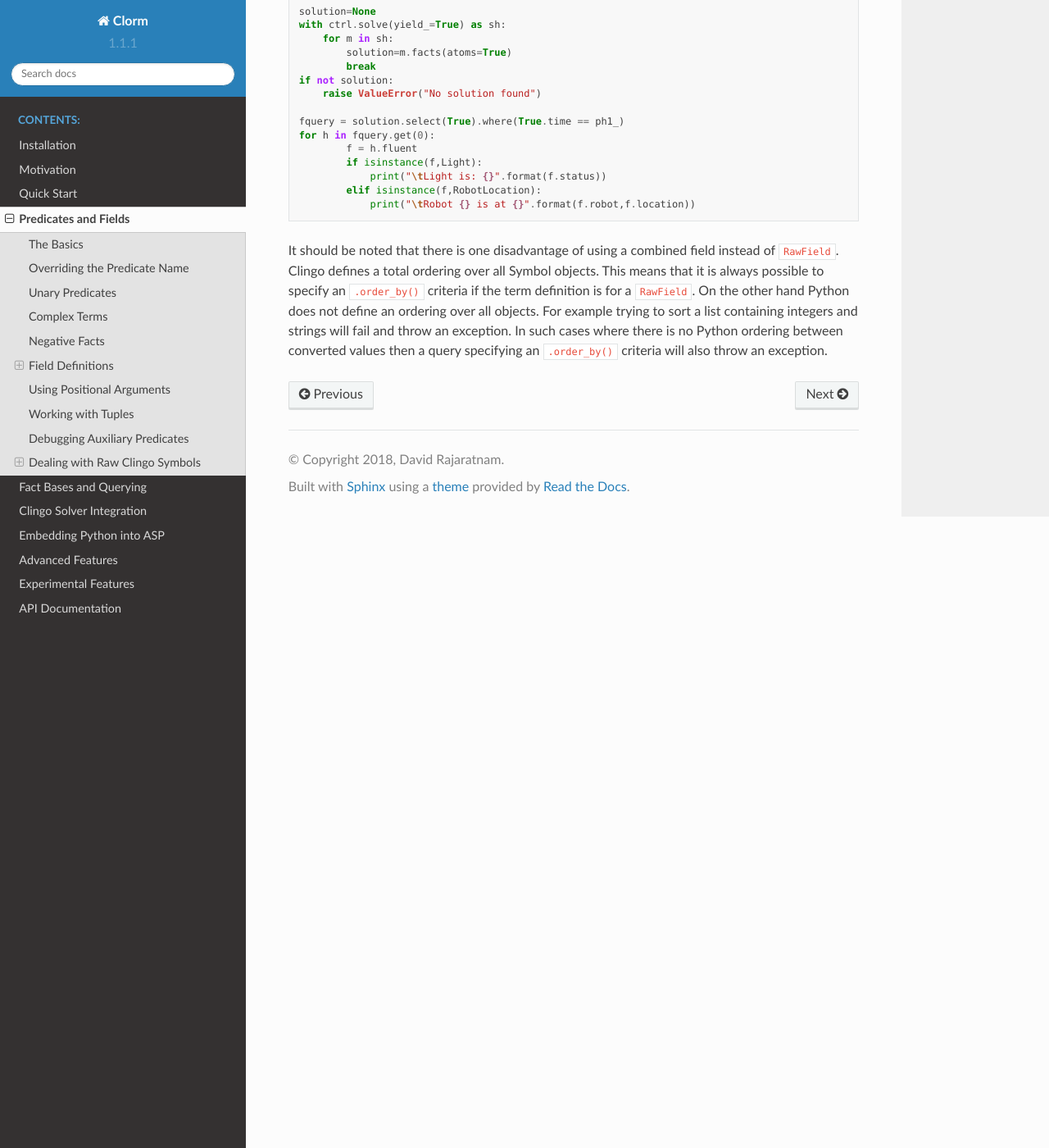
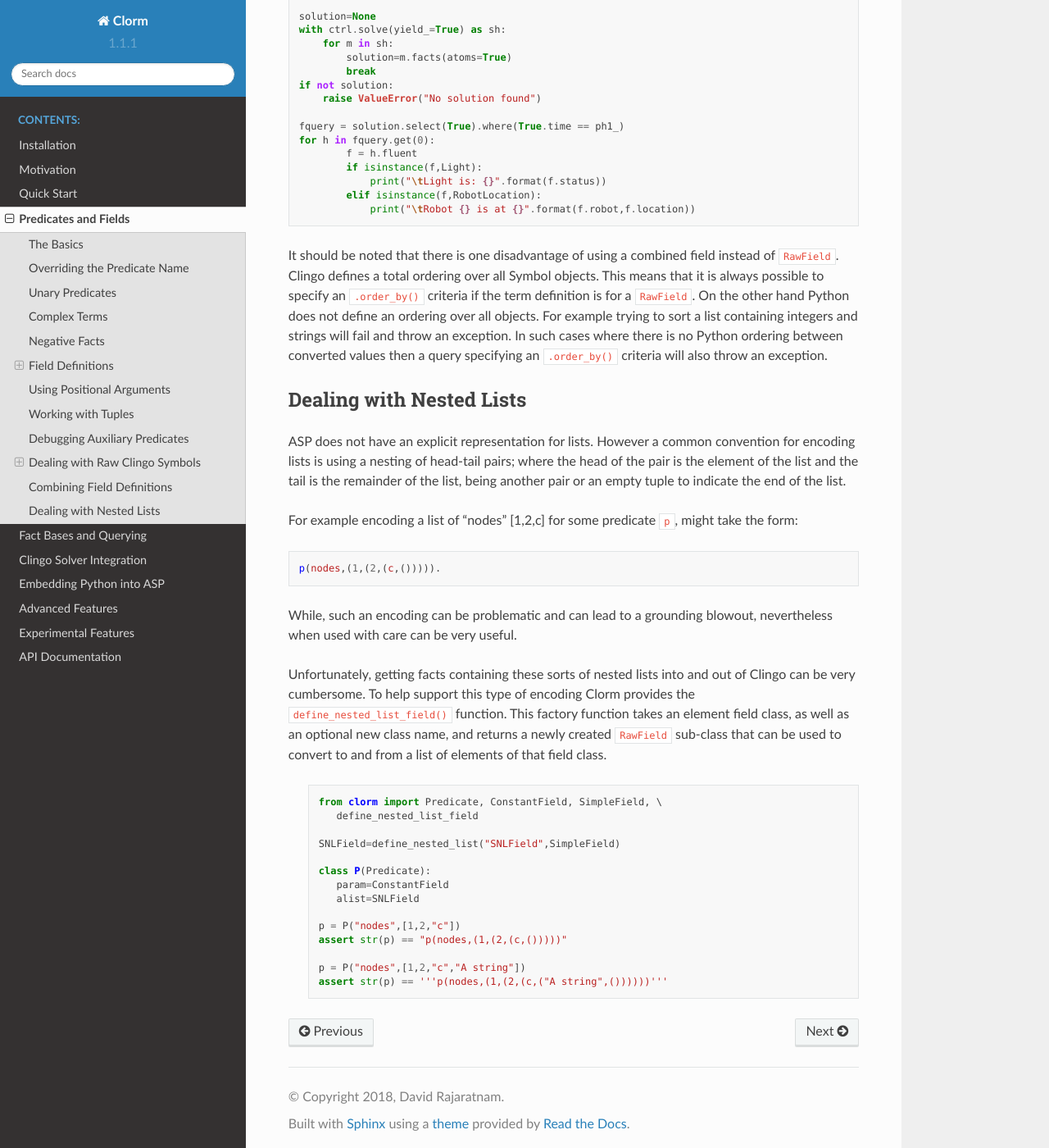
Before and after one commit to potassco/clorm, a Sphinx documentation site: the page built from docs/clorm/predicate.rst, in a window 1280 px wide and 1400 px high, scrolled down 17061 px. Shown: the whole window at 82% size. Built offline with Sphinx 7.4.7 and the Read the Docs theme 2.0.0, drawn with Linux system fonts in a browser that asks for light colours.

Commit message:
Added documentation for define_nested_list_field()

```diff
--- a/docs/clorm/api.rst
+++ b/docs/clorm/api.rst
@@ -29,6 +29,8 @@ more intuitive Python objects.
 .. autofunction:: clorm.refine_field
 
 .. autofunction:: clorm.combine_fields
+
+.. autofunction:: clorm.define_nested_list_field
 
 .. _api_predicates:
 
--- a/docs/clorm/predicate.rst
+++ b/docs/clorm/predicate.rst
@@ -879,7 +879,7 @@ the ``RawField`` has the useful property that it will unify with any
 
 
 Combining Field Definitions
-^^^^^^^^^^^^^^^^^^^^^^^^^^^
+---------------------------
 
 The above example is useful for cases where you don't care about accessing the
 details of individual fluents and therefore it makes sense to simply treat them
@@ -953,3 +953,46 @@ does not define an ordering over all objects. For example trying to sort a list
 containing integers and strings will fail and throw an exception. In such cases
 where there is no Python ordering between converted values then a query
 specifying an ``.order_by()`` criteria will also throw an exception.
+
+
+Dealing with Nested Lists
+-------------------------
+
+ASP does not have an explicit representation for lists. However a common
+convention for encoding lists is using a nesting of head-tail pairs; where the
+head of the pair is the element of the list and the tail is the remainder of the
+list, being another pair or an empty tuple to indicate the end of the list.
+
+For example encoding a list of "nodes" [1,2,c] for some predicate ``p``, might
+take the form:
+
+.. code-block:: prolog
+
+   p(nodes,(1,(2,(c,())))).
+
+While, such an encoding can be problematic and can lead to a grounding blowout,
+nevertheless when used with care can be very useful.
+
+Unfortunately, getting facts containing these sorts of nested lists into and out
+of Clingo can be very cumbersome. To help support this type of encoding Clorm
+provides the ``define_nested_list_field()`` function. This factory function
+takes an element field class, as well as an optional new class name, and returns
+a newly created ``RawField`` sub-class that can be used to convert to and from a
+list of elements of that field class.
+
+ .. code-block:: python
+
+   from clorm import Predicate, ConstantField, SimpleField, \
+      define_nested_list_field
+
+   SNLField=define_nested_list("SNLField",SimpleField)
+
+   class P(Predicate):
+      param=ConstantField
+      alist=SNLField
+
+   p = P("nodes",[1,2,"c"])
+   assert str(p) == "p(nodes,(1,(2,(c,()))))"
+
+   p = P("nodes",[1,2,"c","A string"])
+   assert str(p) == '''p(nodes,(1,(2,(c,("A string",())))))'''
```
Also changed, not shown: 1 other file.
